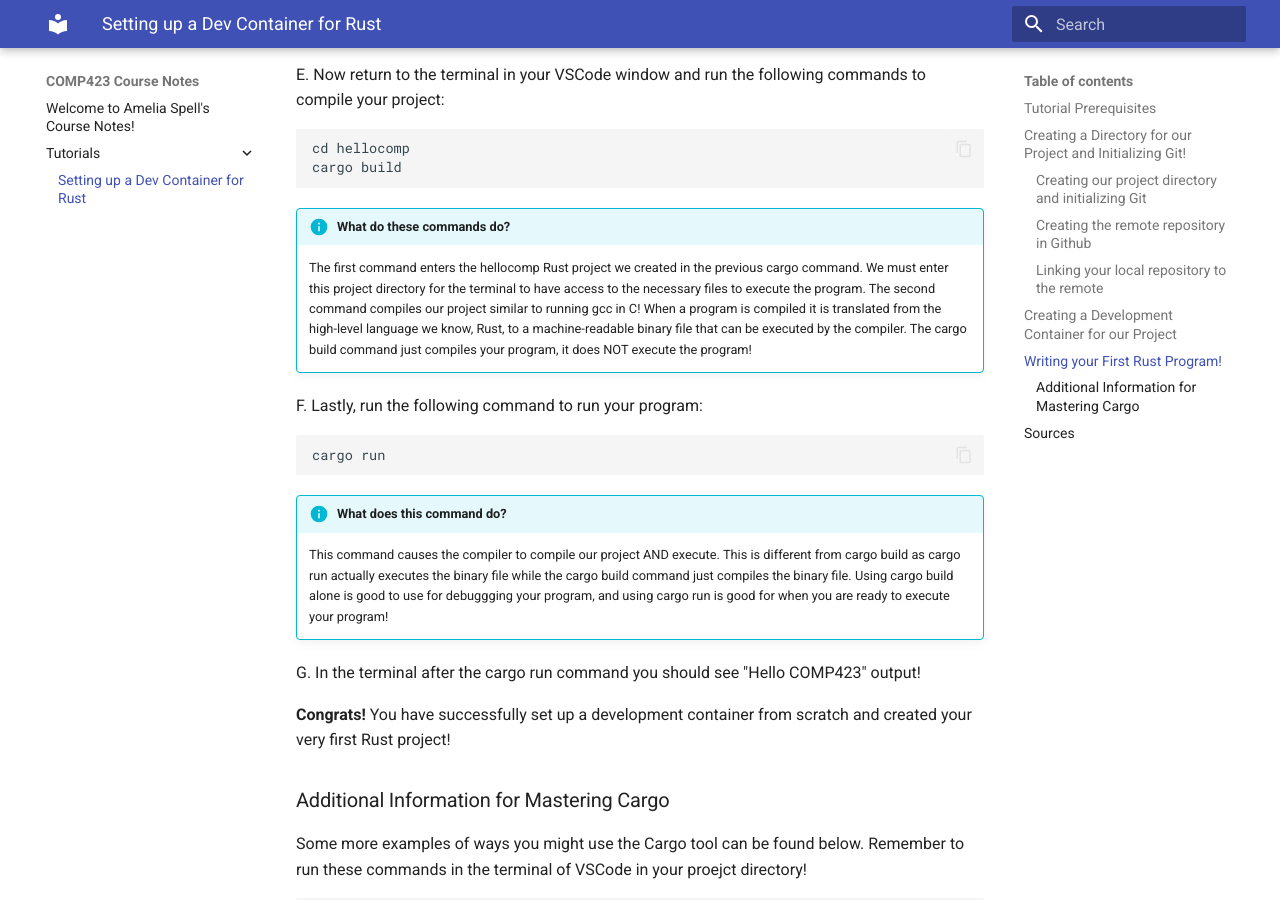
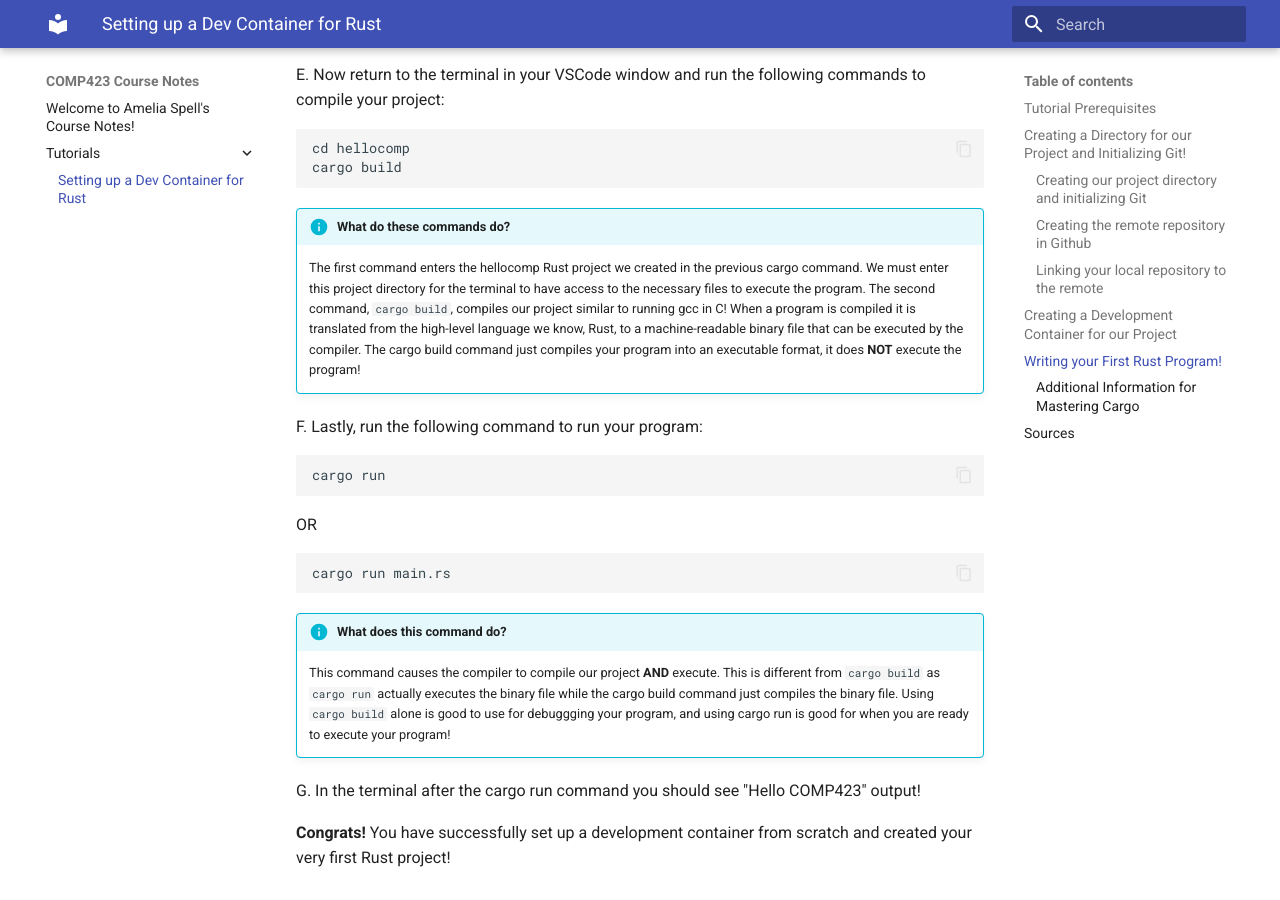
Before and after one commit to amspell04/comp423-course-notes, an MkDocs documentation site: the page built from docs/tutorials/rust-setup.md, in a window 1280 px wide and 900 px high, scrolled down 4588 px. Built offline with MkDocs 1.6.1 and Material for MkDocs 9.7.7, drawn with Linux system fonts in a browser that asks for light colours.

Commit message:
changed cargo build description and formatting of mkdown file

````diff
--- a/docs/tutorials/rust-setup.md
+++ b/docs/tutorials/rust-setup.md
@@ -169,13 +169,19 @@ cd hellocomp
 cargo build
 ```
 !!! info "What do these commands do?"
-    The first command enters the hellocomp Rust project we created in the previous cargo command. We must enter this project directory for the terminal to have access to the necessary files to execute the program. The second command compiles our project similar to running gcc in C! When a program is compiled it is translated from the high-level language we know, Rust, to a machine-readable binary file that can be executed by the compiler. The cargo build command just compiles your program, it does NOT execute the program!
+    The first command enters the hellocomp Rust project we created in the previous cargo command. We must enter this project directory for the terminal to have access to the necessary files to execute the program. The second command, ```cargo build```, compiles our project similar to running gcc in C! When a program is compiled it is translated from the high-level language we know, Rust, to a machine-readable binary file that can be executed by the compiler. The cargo build command just compiles your program into an executable format, it does **NOT** execute the program!
+
 F. Lastly, run the following command to run your program:
 ```
 cargo run
 ```
+OR
+```
+cargo run main.rs
+```
+
 !!! info "What does this command do?"
-     This command causes the compiler to compile our project AND execute. This is different from cargo build as cargo run actually executes the binary file while the cargo build command just compiles the binary file. Using cargo build alone is good to use for debuggging your program, and using cargo run is good for when you are ready to execute your program!
+     This command causes the compiler to compile our project **AND** execute. This is different from ```cargo build``` as ``` cargo run``` actually executes the binary file while the cargo build command just compiles the binary file. Using ``` cargo build ``` alone is good to use for debuggging your program, and using cargo run is good for when you are ready to execute your program!
 
 G. In the terminal after the cargo run command you should see "Hello COMP423" output!
 
````
